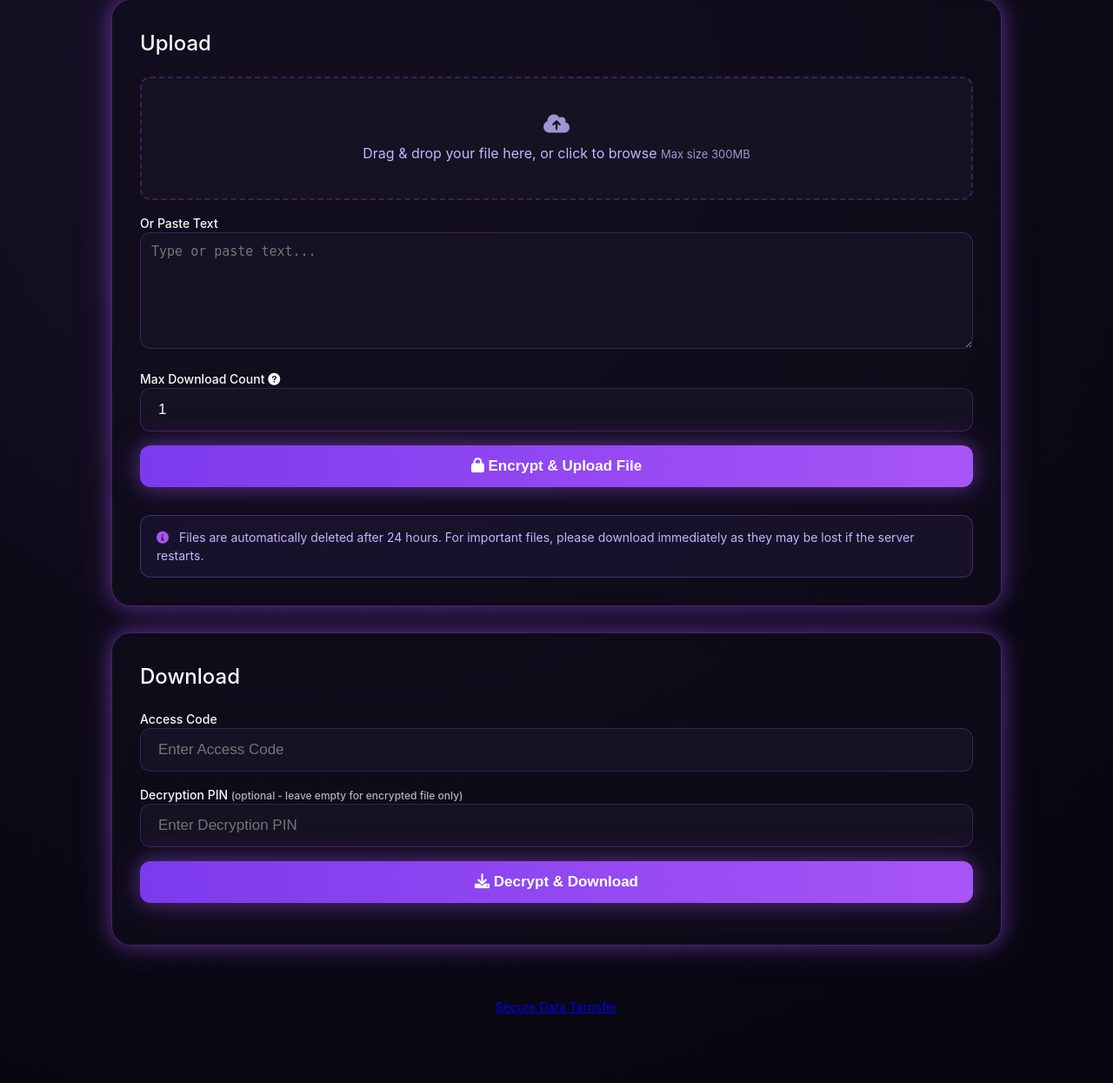
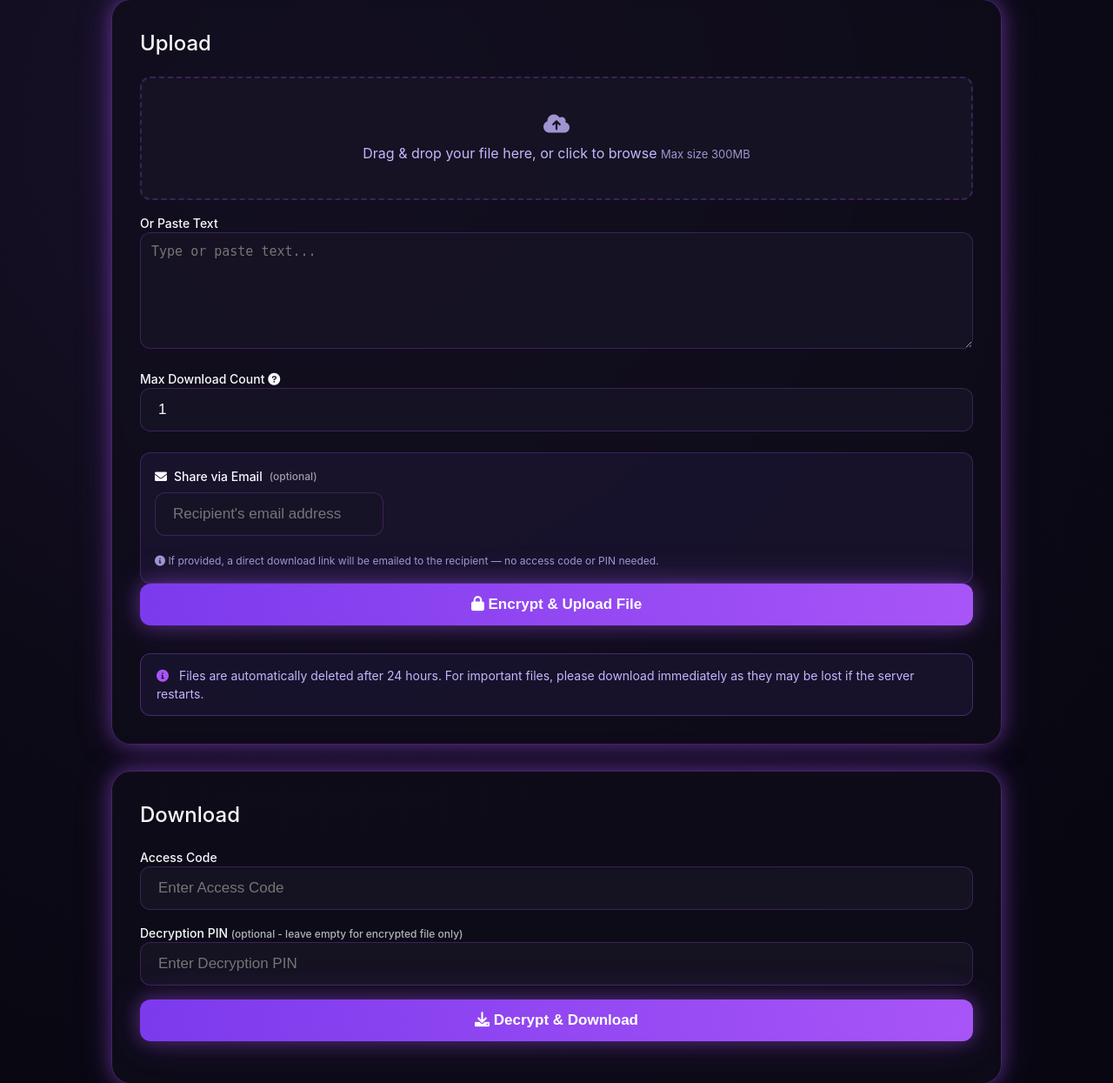
Before and after one commit to vamsi3126/secure-file-transfer_vamsi, a Flask app: page / in a window 1280 px wide. Shown: the part 175-1420 px from the top of the page at 87% size. Run offline with Flask 3, Linux system fonts and the light colour scheme; some web fonts are replaced.

Commit message:
Initial commit

```diff
--- a/server.py
+++ b/server.py
@@ -4,8 +4,13 @@ import hashlib
 import io
 import os
 import random
+import smtplib
 import string
+import uuid
 from datetime import datetime, timedelta
+from email.mime.multipart import MIMEMultipart
+from email.mime.text import MIMEText
+from email.utils import formatdate, formataddr
 from cryptography.hazmat.backends import default_backend
 from cryptography.hazmat.primitives import hashes
 from cryptography.hazmat.primitives.kdf.pbkdf2 import PBKDF2HMAC
@@ -20,10 +25,16 @@ MAX_FILE_SIZE = 300 * 1024 * 1024  # 300MB
 app.config["MAX_CONTENT_LENGTH"] = MAX_FILE_SIZE
 
 DEFAULT_MONGO_URI = (
-    "mongodb+srv://vamsi3126:Vsvg%40database1@cluster0.4glo7wg.mongodb.net/?appName=Cluster0"
+    "mongodb+srv://vamsigattikoppula2_db_user:file-transfer123@cluster0.ebhog9t.mongodb.net/?appName=Cluster0"
 )
 MONGODB_URI = os.getenv("MONGODB_URI", DEFAULT_MONGO_URI)
 MONGODB_DB = os.getenv("MONGODB_DB", "wireless_file_transfer")
+
+# SMTP configuration for email sharing
+SMTP_SERVER = os.getenv("SMTP_SERVER", "smtp.gmail.com")
+SMTP_PORT = int(os.getenv("SMTP_PORT", "587"))
+SMTP_EMAIL = os.getenv("SMTP_EMAIL", "")   # e.g. yourapp@gmail.com
+SMTP_PASSWORD = os.getenv("SMTP_PASSWORD", "")  # Gmail app-password
 
 if not MONGODB_URI:
     raise RuntimeError("MONGODB_URI is required. Provide your MongoDB connection string.")
@@ -290,5 +301,132 @@ def download_file():
         return render_template("index.html", error=err)
     return resp
 
+def send_email_notification(recipient_email, download_url, filename, size_mb):
+    """Send a clean, spam-filter-friendly email with the download link."""
+    if not SMTP_EMAIL or not SMTP_PASSWORD:
+        raise RuntimeError("SMTP credentials not configured. Set SMTP_EMAIL and SMTP_PASSWORD env vars.")
+
+    msg = MIMEMultipart("alternative")
+    msg["Subject"] = f"File shared with you: {filename}"
+    msg["From"] = formataddr(("Secure File Transfer", SMTP_EMAIL))
+    msg["To"] = recipient_email
+    msg["Reply-To"] = SMTP_EMAIL
+    msg["Date"] = formatdate(localtime=True)
+    msg["Message-ID"] = f"<{uuid.uuid4()}@securefiletransfer.app>"
+
+    # Rich plain-text version (improves spam score significantly)
+    plain = f"""Hello,
+
+A file has been shared with you through Secure File Transfer.
+
+File details:
+  Name: {filename}
+  Size: {size_mb} MB
+
+You can download the file by visiting this link:
+{download_url}
+
+This link will expire in 24 hours. Please download the file before it expires.
+
+If you did not expect this email, you can safely ignore it.
+
+Best regards,
+Secure File Transfer
+"""
+
+    # Clean, light-themed HTML (white background, minimal styling)
+    html = f"""\
+<!DOCTYPE html>
+<html>
+<head><meta charset="utf-8"></head>
+<body style="margin:0; padding:0; font-family: Arial, Helvetica, sans-serif; background-color:#f4f4f7;">
+  <table width="100%" cellpadding="0" cellspacing="0" style="background-color:#f4f4f7; padding:40px 20px;">
+    <tr>
+      <td align="center">
+        <table width="520" cellpadding="0" cellspacing="0" style="background-color:#ffffff; border-radius:8px; border:1px solid #e0e0e0;">
+          <!-- Header -->
+          <tr>
+            <td style="padding:30px 32px 20px; text-align:center; border-bottom:1px solid #eeeeee;">
+              <h1 style="margin:0; font-size:22px; color:#333333; font-weight:600;">Secure File Transfer</h1>
+            </td>
+          </tr>
+          <!-- Body -->
+          <tr>
+            <td style="padding:28px 32px;">
+              <p style="margin:0 0 18px; font-size:15px; color:#555555; line-height:1.6;">
+                Hello, a file has been shared with you. You can download it using the button below.
+              </p>
+              <table width="100%" cellpadding="0" cellspacing="0" style="background-color:#f8f9fa; border-radius:6px; border:1px solid #e9ecef;">
+                <tr>
+                  <td style="padding:16px 20px;">
+                    <p style="margin:0 0 4px; font-size:14px; color:#333333;"><strong>File:</strong> {filename}</p>
+                    <p style="margin:0; font-size:14px; color:#666666;"><strong>Size:</strong> {size_mb} MB</p>
+                  </td>
+                </tr>
+              </table>
+              <table width="100%" cellpadding="0" cellspacing="0" style="margin-top:24px;">
+                <tr>
+                  <td align="center">
+                    <a href="{download_url}" style="display:inline-block; padding:12px 36px; background-color:#4A90D9; color:#ffffff; text-decoration:none; border-radius:6px; font-weight:600; font-size:15px;">Download File</a>
+                  </td>
+                </tr>
+              </table>
+              <p style="margin:24px 0 0; font-size:13px; color:#999999; line-height:1.5;">
+                This link expires in 24 hours. If you did not expect this email, you can safely ignore it.
+              </p>
+            </td>
+          </tr>
+          <!-- Footer -->
+          <tr>
+            <td style="padding:16px 32px; text-align:center; border-top:1px solid #eeeeee; background-color:#fafafa; border-radius:0 0 8px 8px;">
+              <p style="margin:0; font-size:12px; color:#aaaaaa;">Sent via Secure File Transfer</p>
+            </td>
+          </tr>
+        </table>
+      </td>
+    </tr>
+  </table>
+</body>
+</html>
+"""
+
+    msg.attach(MIMEText(plain, "plain"))
+    msg.attach(MIMEText(html, "html"))
+
+    with smtplib.SMTP(SMTP_SERVER, SMTP_PORT) as server:
+        server.ehlo()
+        server.starttls()
+        server.ehlo()
+        server.login(SMTP_EMAIL, SMTP_PASSWORD)
+        server.sendmail(SMTP_EMAIL, recipient_email, msg.as_string())
+
+
+@app.route("/send-email", methods=["POST"])
+def send_email():
+    """After a successful upload, send the download link to a recipient via email."""
+    data = request.get_json(force=True)
+    recipient = (data.get("recipient_email") or "").strip()
+    code = (data.get("code") or "").strip()
+    key = (data.get("key") or "").strip()
+    filename = data.get("filename", "file")
+    size_mb = data.get("size_mb", 0)
+
+    if not recipient:
+        return jsonify({"error": "Recipient email is required"}), 400
+    if not code or not key:
+        return jsonify({"error": "Upload code and key are required"}), 400
+
+    download_url = request.host_url.rstrip("/") + "/download?code=" + code + "&key=" + key
+
+    try:
+        send_email_notification(recipient, download_url, filename, size_mb)
+        return jsonify({"success": True, "message": f"Download link sent to {recipient}"})
+    except RuntimeError as e:
+        return jsonify({"error": str(e)}), 500
+    except Exception as exc:
+        app.logger.exception("Email send failed")
+        return jsonify({"error": f"Failed to send email: {exc}"}), 500
+
+
 if __name__ == "__main__":
     app.run(host="0.0.0.0", port=int(os.getenv("PORT", 5000)), debug=False)
--- a/templates/index.html
+++ b/templates/index.html
@@ -353,6 +353,49 @@
 
         .hidden { display: none; }
 
+        .email-section {
+            margin-top: 8px;
+            padding: 16px;
+            background: var(--info-bg);
+            border: 1px solid var(--input-border);
+            border-radius: 12px;
+            transition: all 0.3s ease;
+        }
+
+        .email-section label {
+            font-size: 14px;
+            font-weight: 500;
+            display: flex;
+            align-items: center;
+            gap: 8px;
+            margin-bottom: 8px;
+        }
+
+        .email-section .email-hint {
+            font-size: 12px;
+            color: var(--muted-text);
+            opacity: 0.8;
+            margin-top: 4px;
+        }
+
+        .email-sent-badge {
+            display: inline-flex;
+            align-items: center;
+            gap: 8px;
+            padding: 10px 18px;
+            background: rgba(34, 197, 94, 0.15);
+            border: 1px solid rgba(34, 197, 94, 0.4);
+            border-radius: 10px;
+            color: rgb(74, 222, 128);
+            font-size: 14px;
+            font-weight: 500;
+            margin-top: 12px;
+        }
+
+        .email-sent-badge i {
+            font-size: 16px;
+        }
+
         @keyframes fadeIn {
             from { opacity: 0; transform: translateY(5px); }
             to { opacity: 1; transform: translateY(0); }
@@ -414,6 +457,15 @@
 
                     <label style="font-size:14px; font-weight:500; margin-top:8px;">Max Download Count <i class="fas fa-question-circle" title="How many times your file can be downloaded"></i></label>
                     <input type="number" name="max_downloads" id="maxDownloadsInput" min="1" value="1" aria-label="Max Download Count">
+
+                    <div class="email-section">
+                        <label><i class="fas fa-envelope"></i> Share via Email <span style="font-size:12px; opacity:0.6;">(optional)</span></label>
+                        <input type="email" id="recipientEmail" placeholder="Recipient's email address" aria-label="Recipient email">
+                        <div class="email-hint">
+                            <i class="fas fa-info-circle"></i>
+                            If provided, a direct download link will be emailed to the recipient — no access code or PIN needed.
+                        </div>
+                    </div>
 
 
 
@@ -552,6 +604,10 @@
             const textArea = document.getElementById('textInput');
             if (textArea) textArea.value = '';
 
+            // Reset email field
+            const emailInput = document.getElementById('recipientEmail');
+            if (emailInput) emailInput.value = '';
+
             // Reset max downloads input
             const maxDownloadsInput = document.getElementById('maxDownloadsInput');
             if (maxDownloadsInput) maxDownloadsInput.value = '1';
@@ -599,6 +655,7 @@
             const file = fileInput.files[0];
             const textArea = document.getElementById('textInput');
             const textValue = (textArea && textArea.value || '').trim();
+            const recipientEmail = (document.getElementById('recipientEmail').value || '').trim();
             const uploadBtn = document.getElementById('uploadBtn');
             const progressContainer = document.getElementById('progressContainer');
             const progressBar = document.getElementById('progressBar');
@@ -658,7 +715,7 @@
                     }
                 });
 
-                xhr.onload = function() {
+                xhr.onload = async function() {
                     if (xhr.status === 200) {
                         const response = JSON.parse(xhr.responseText);
 
@@ -669,6 +726,96 @@
                         }, 3000);
 
                         const downloadUrl = window.location.origin + '/download?code=' + encodeURIComponent(response.code) + '&key=' + encodeURIComponent(response.key);
+
+                        // ---- EMAIL MODE: send link to recipient ----
+                        if (recipientEmail) {
+                            uploadBtn.innerHTML = '<i class="fas fa-spinner fa-spin"></i> Sending email...';
+                            progressText.textContent = 'Sending download link to ' + recipientEmail + '...';
+                            try {
+                                const emailRes = await fetch('/send-email', {
+                                    method: 'POST',
+                                    headers: { 'Content-Type': 'application/json' },
+                                    body: JSON.stringify({
+                                        recipient_email: recipientEmail,
+                                        code: response.code,
+                                        key: response.key,
+                                        filename: response.file,
+                                        size_mb: response.size_mb
+                                    })
+                                });
+                                const emailData = await emailRes.json();
+                                if (emailRes.ok && emailData.success) {
+                                    document.getElementById('uploadResult').innerHTML = `
+                                        <div class="credentials-box">
+                                            <div class="email-sent-badge">
+                                                <i class="fas fa-check-circle"></i>
+                                                Download link sent to <strong>${recipientEmail}</strong>
+                                            </div>
+                                            <p style="margin-top:16px; font-size:14px; color: var(--muted-text);">
+                                                <i class="fas fa-file"></i> <strong>${response.file}</strong> (${response.size_mb} MB)
+                                            </p>
+                                            <p style="font-size:13px; color: var(--muted-text); opacity:0.8; margin-top:8px;">
+                                                <i class="fas fa-info-circle"></i> The recipient can download the file directly from the email link — no access code or PIN required.
+                                                <br>The link expires in 24 hours.
+                                            </p>
+                                        </div>
+                                    `;
+                                    uploadBtn.innerHTML = '<i class="fas fa-check"></i> Sent!';
+                                    progressText.textContent = 'Email sent successfully!';
+                                } else {
+                                    // Email failed — fall back to showing credentials
+                                    showCredentials(response, downloadUrl);
+                                    progressText.textContent = 'Email failed: ' + (emailData.error || 'Unknown error') + '. Credentials shown below.';
+                                }
+                            } catch (emailErr) {
+                                showCredentials(response, downloadUrl);
+                                progressText.textContent = 'Email failed. Credentials shown below.';
+                            }
+                        } else {
+                            // ---- NO EMAIL: show access code + PIN ----
+                            showCredentials(response, downloadUrl);
+                        }
+
+                        // Reset UI after delay
+                        setTimeout(() => {
+                            resetUploadForm();
+                        }, 2000);
+                    } else {
+                        handleUploadError(xhr.responseText);
+                    }
+                };
+
+                xhr.onerror = function() {
+                    handleUploadError("Network error occurred");
+                };
+
+                xhr.open('POST', '/upload');
+                xhr.send(formData);
+
+            } catch (error) {
+                handleUploadError(error.message);
+            }
+
+            function handleUploadError(errorMsg) {
+                uploadBtn.innerHTML = '<i class="fas fa-times"></i> Upload Failed';
+                let msg = 'Upload failed';
+                try {
+                    const parsed = JSON.parse(errorMsg);
+                    msg = (parsed && parsed.error) ? parsed.error : (errorMsg || msg);
+                } catch (_) {
+                    msg = errorMsg || msg;
+                }
+                progressText.textContent = 'Error: ' + msg;
+                progressBar.style.backgroundColor = 'rgb(255, 59, 48)';
+                uploadBtn.disabled = false;
+            }
+        });
+
+        // Show access code + PIN credentials box (no-email mode, or email fallback)
+        function showCredentials(response, downloadUrl) {
+            const uploadBtn = document.getElementById('uploadBtn');
+            const progressText = document.getElementById('progressText');
+
             document.getElementById('uploadResult').innerHTML = `
                 <div class="credentials-box">
                     <p><strong><i class="fas fa-key"></i> Access Code:</strong> ${response.code}</p>
@@ -727,44 +874,9 @@
             if (keyInput) keyInput.value = response.key;
             if (recipientView) recipientView.scrollIntoView({ behavior: 'smooth' });
 
-                        // Reset UI
             uploadBtn.innerHTML = '<i class="fas fa-check"></i> Upload Complete';
             progressText.textContent = 'Upload complete!';
-
-                        // Auto-refresh form after successful upload
-                        setTimeout(() => {
-                            resetUploadForm();
-                        }, 2000); // Wait 2 seconds before resetting
-                    } else {
-                        handleUploadError(xhr.responseText);
         }
-                };
-
-                xhr.onerror = function() {
-                    handleUploadError("Network error occurred");
-                };
-
-                xhr.open('POST', '/upload');
-                xhr.send(formData);
-
-            } catch (error) {
-                handleUploadError(error.message);
-            }
-
-            function handleUploadError(errorMsg) {
-                uploadBtn.innerHTML = '<i class="fas fa-times"></i> Upload Failed';
-                let msg = 'Upload failed';
-                try {
-                    const parsed = JSON.parse(errorMsg);
-                    msg = (parsed && parsed.error) ? parsed.error : (errorMsg || msg);
-                } catch (_) {
-                    msg = errorMsg || msg;
-                }
-                progressText.textContent = 'Error: ' + msg;
-                progressBar.style.backgroundColor = 'rgb(255, 59, 48)';
-                uploadBtn.disabled = false;
-            }
-        });
 
         // Fixed drag and drop functionality
         const fileUploadLabel = document.querySelector('.file-upload-label');
```
Also changed, not shown: 1 other file. Lines whose indentation alone changed are shown as unchanged.
